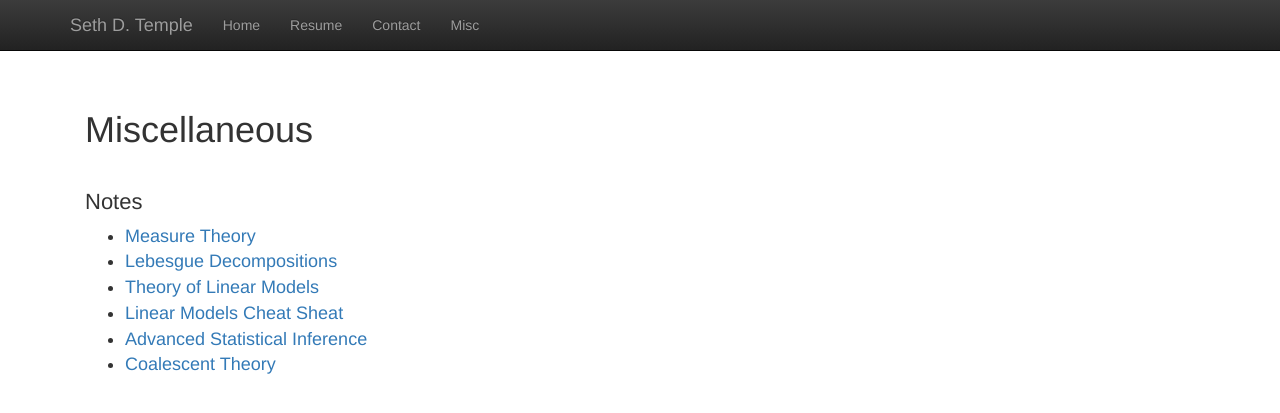
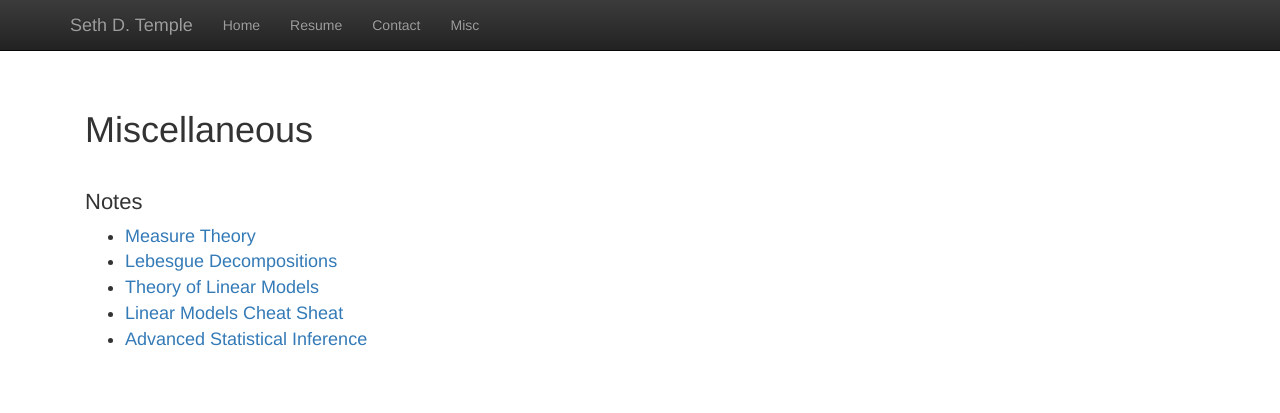
Before and after one commit to sdtemple/sdtemple.github.io, a Jekyll site: the page built from misc.html, in a window 1280 px wide. Shown: the top 413 px of the page. Built offline with Jekyll 4.4.1, drawn with Linux system fonts in a browser that asks for light colours; nearby versions of some CDN libraries; library files that are not in the unit come from our copies.

```diff
--- a/misc.html
+++ b/misc.html
@@ -14,7 +14,6 @@ title:  'Misc'
     <li style="font-size: 18px;"><a href = "files/notes_biost533_sdtemple.pdf">Theory of Linear Models</a></li>
     <li style="font-size: 18px;"><a href = "files/sheet_biost533_sdtemple.pdf">Linear Models Cheat Sheat</a></li>
     <li style="font-size: 18px;"><a href = "files/sheet_stat580s_sdtemple.pdf">Advanced Statistical Inference</a></li>
-    <li style="font-size: 18px;"><a href = "https://www.overleaf.com/read/xgwgshfwjgtp">Coalescent Theory</a></li>
   </ul>
  </p>
 <br/>
```
Also changed, not shown: 1 other file.
